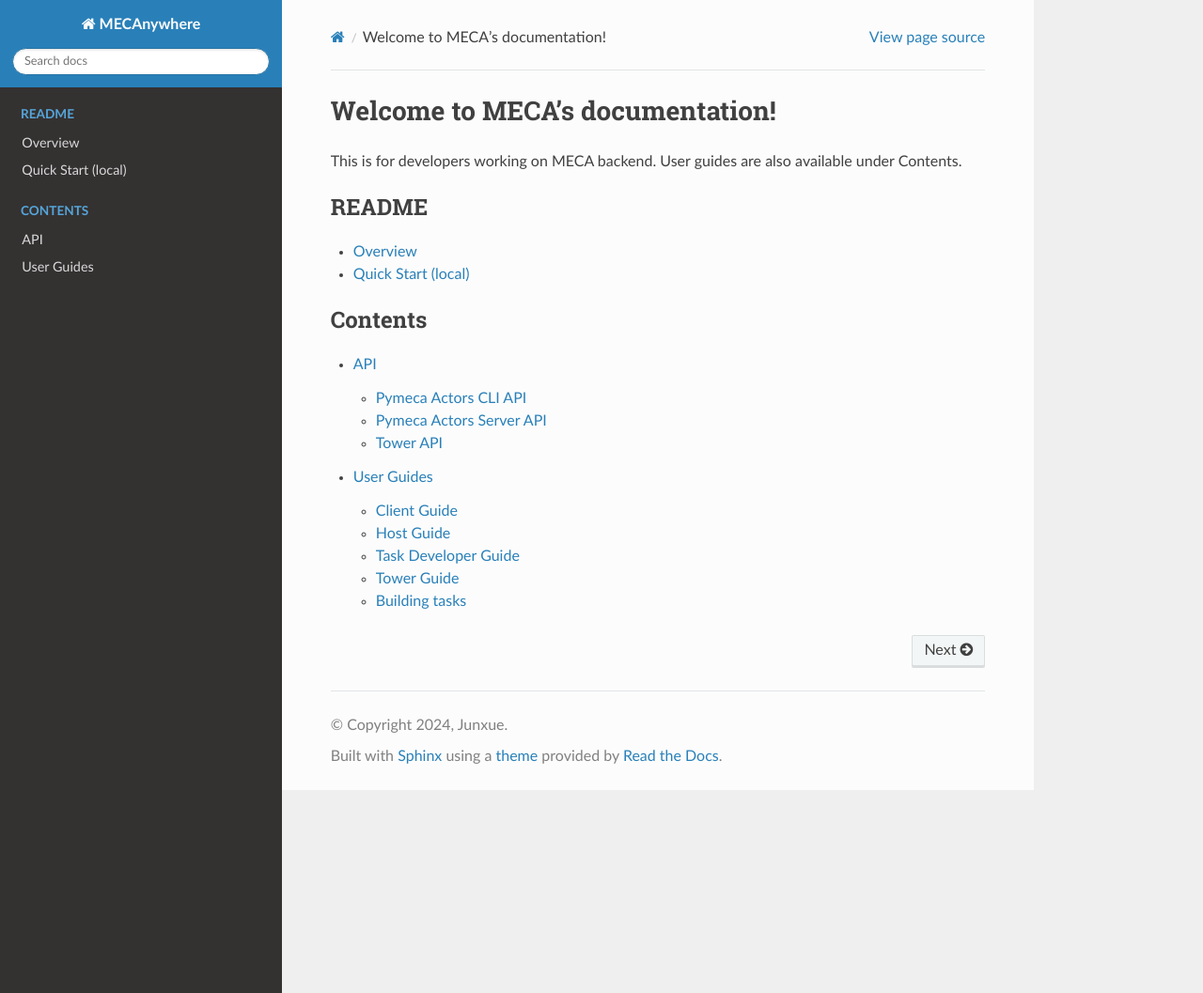
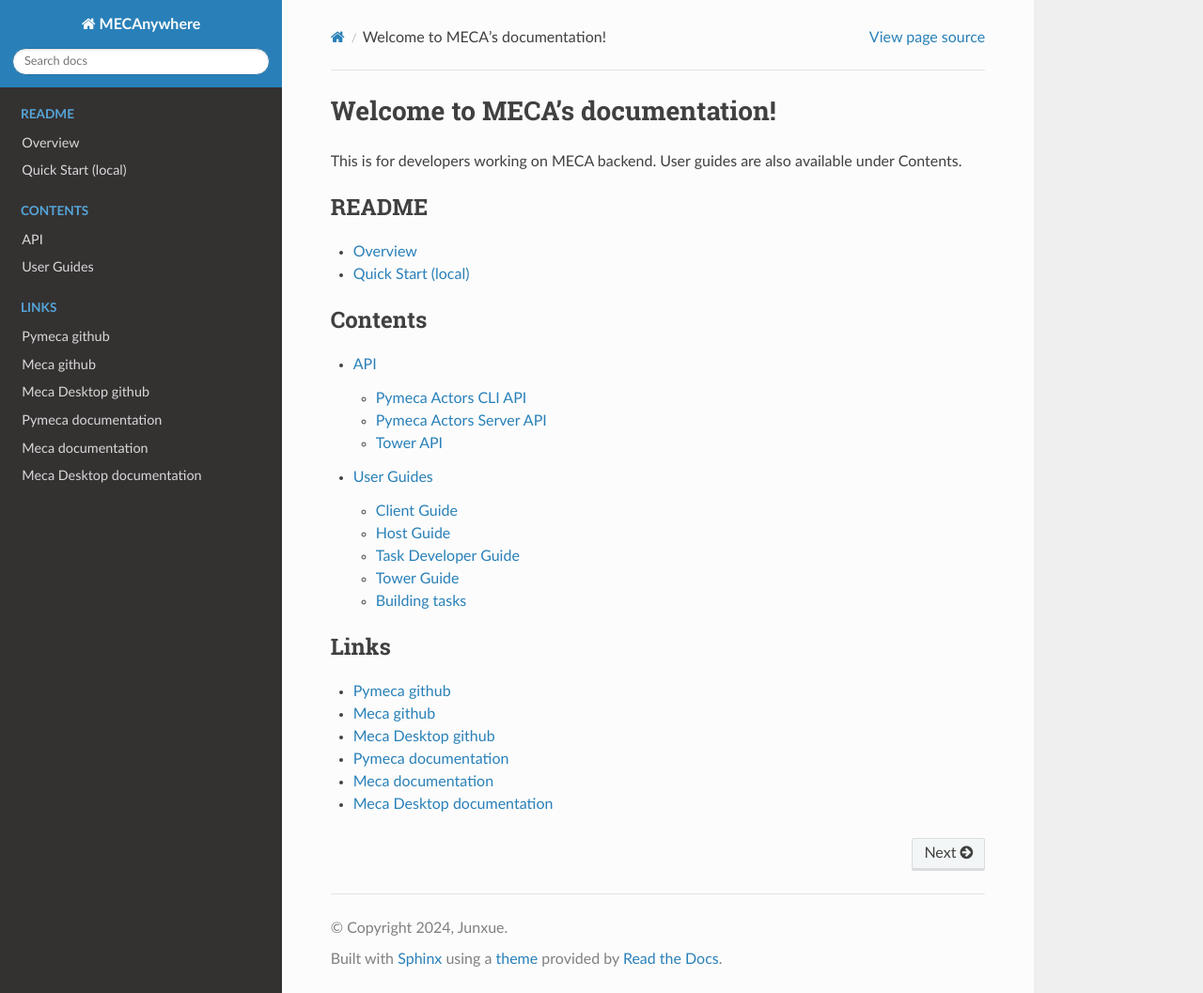
Before and after one commit to sbip-sg/mecanywhere, a Sphinx documentation site: the page built from docs/source/index.rst, in a window 1280 px wide and 1057 px high. Shown: the whole window at 94% size. Built offline with Sphinx 7.4.7 and the Read the Docs theme 2.0.0, drawn with Linux system fonts in a browser that asks for light colours.

Commit message:
Update docs links

```diff
--- a/docs/source/index.rst
+++ b/docs/source/index.rst
@@ -22,3 +22,14 @@ This is for developers working on MECA backend. User guides are also available u
 
    pages/api/api
    pages/user_guides/guides
+
+.. toctree::
+   :maxdepth: 1
+   :caption: Links
+
+   Pymeca github <https://github.com/sbip-sg/pymeca>
+   Meca github <https://github.com/sbip-sg/meca>
+   Meca Desktop github <https://github.com/sbip-sg/meca_desktop>
+   Pymeca documentation <https://sbip-sg.github.io/pymeca/>
+   Meca documentation <https://sbip-sg.github.io/meca/index.html>
+   Meca Desktop documentation <https://sbip-sg.github.io/meca_desktop/index.html>
```
